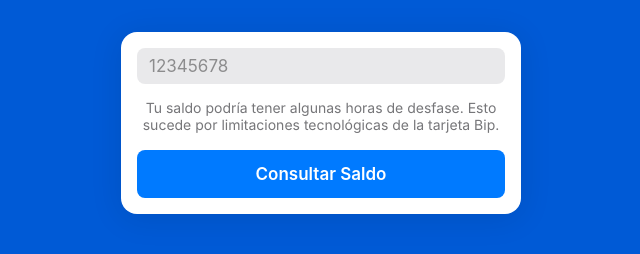
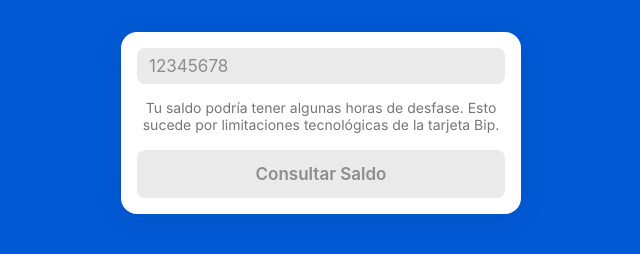
Before and after one commit to laurasandoval/SimpleBipApp, a plain HTML site: page index.html in a window 1280 px wide. Shown: the whole page, without its empty margins (319-959 px from the left). Drawn offline with Linux system fonts and the light colour scheme.

Commit message:
style: add disabled, hover, and active states

```diff
--- a/index.html
+++ b/index.html
@@ -6,7 +6,7 @@
     <title>Saldo Bip</title>
     <link rel="stylesheet" href="style.css" />
   </head>
-  <body>
+  <body ontouchstart="">
     <h1 class="visuallyhidden">Saldo Bip</h1>
     <main class="card">
       <section>
@@ -47,7 +47,7 @@
         </p>
       </section>
       <section class="actions">
-        <button id="get-balance">Consultar Saldo</button>
+        <button id="get-balance" disabled>Consultar Saldo</button>
       </section>
     </main>
     <script src="main.js" async defer></script>
--- a/main.js
+++ b/main.js
@@ -37,8 +37,8 @@ function updateBalance(rawBalance, formattedBalance) {
 
 function someCard() {
   cardNumberInput.value.length > 0
-    ? getBalanceButton.setAttribute("disabled", "false")
-    : getBalanceButton.setAttribute("disabled", "true");
+    ? (getBalanceButton.disabled = false)
+    : (getBalanceButton.disabled = true);
   return cardNumberInput.value.length > 0;
 }
 
--- a/style.css
+++ b/style.css
@@ -23,9 +23,10 @@ body {
   text-rendering: geometricPrecision;
   -webkit-font-smoothing: antialiased;
   -moz-osx-font-smoothing: grayscale;
+  -webkit-tap-highlight-color: rgba(0, 0, 0, 0);
   margin: 0;
   padding: 0;
-  background: rgba(var(--color-blue-1-rgb), 1);
+  background-color: rgba(var(--color-blue-1-rgb), 1);
   padding: 8px;
   box-sizing: border-box;
 }
@@ -42,7 +43,7 @@ body {
   grid-auto-rows: fit-content;
   grid-gap: 16px;
   margin: 0 auto;
-  background: rgba(255, 255, 255, 1);
+  background-color: rgba(255, 255, 255, 1);
   box-shadow: 0px 4px 32px 0px rgba(0, 0, 0, 0.1);
   padding: 16px;
   box-sizing: border-box;
@@ -53,7 +54,7 @@ body {
 .card input {
   display: block;
   width: 100%;
-  background: rgba(118, 118, 128, 0.16);
+  background-color: rgba(var(--color-grey-rgb), 0.15);
   margin: 0;
   padding: 8px 12px;
   box-sizing: border-box;
@@ -133,12 +134,30 @@ body {
   color: rgba(255, 255, 255, 1);
   padding: 14px 16px;
   box-sizing: border-box;
-  background: rgba(var(--color-blue-2-rgb), 1);
+  background-color: rgba(var(--color-blue-2-rgb), 1);
   border-radius: 8px;
   -webkit-appearance: none;
   border: none;
   outline: none;
   box-shadow: none;
+  cursor: pointer;
+  transition: opacity 0.2s ease, background-color 0.2s ease, color 0.2s ease;
+}
+
+@media (hover: hover) {
+  .card .actions button:not(:disabled):hover {
+    opacity: 0.8;
+  }
+}
+
+.card .actions button:not(:disabled):hover {
+  opacity: 0.6;
+}
+
+.card .actions button:disabled {
+  color: rgba(var(--color-grey-rgb), 0.8);
+  background-color: rgba(var(--color-grey-rgb), 0.15);
+  cursor: not-allowed;
 }
 
 .card .actions button:focus {
```
